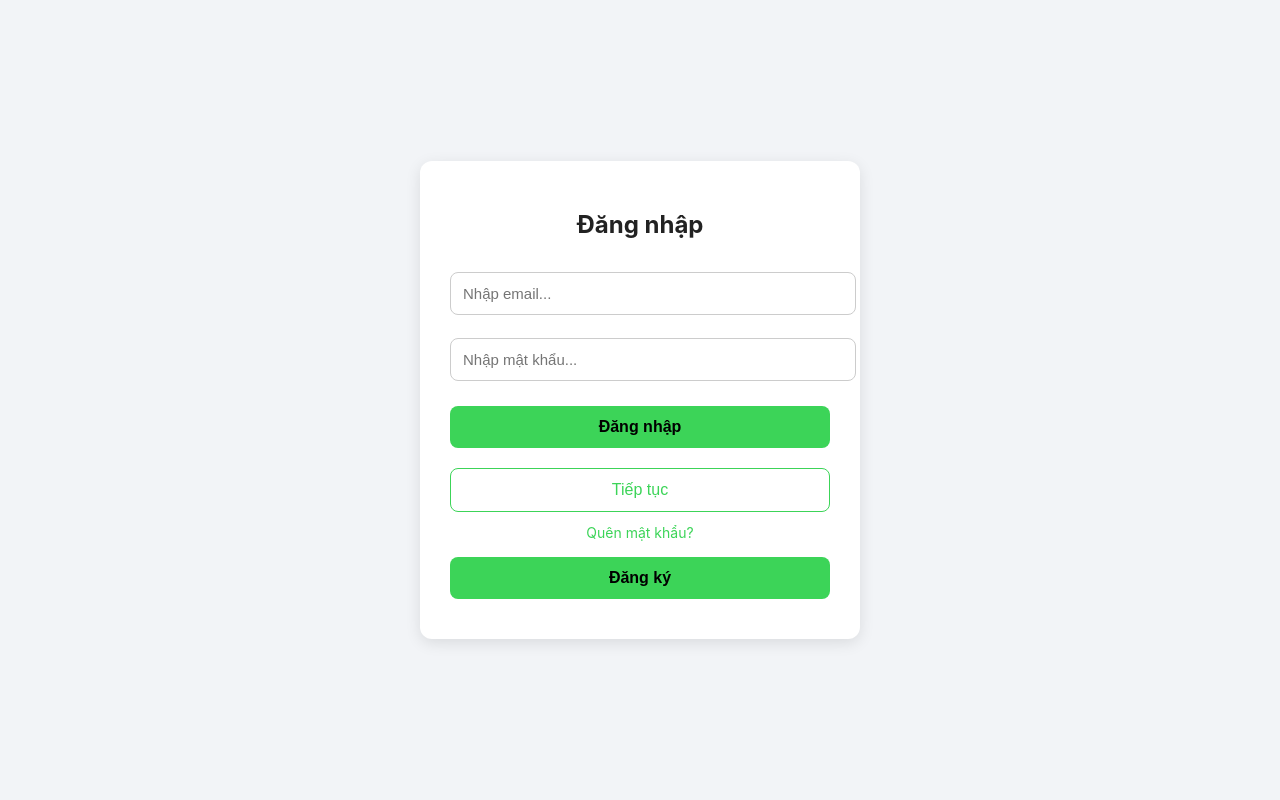
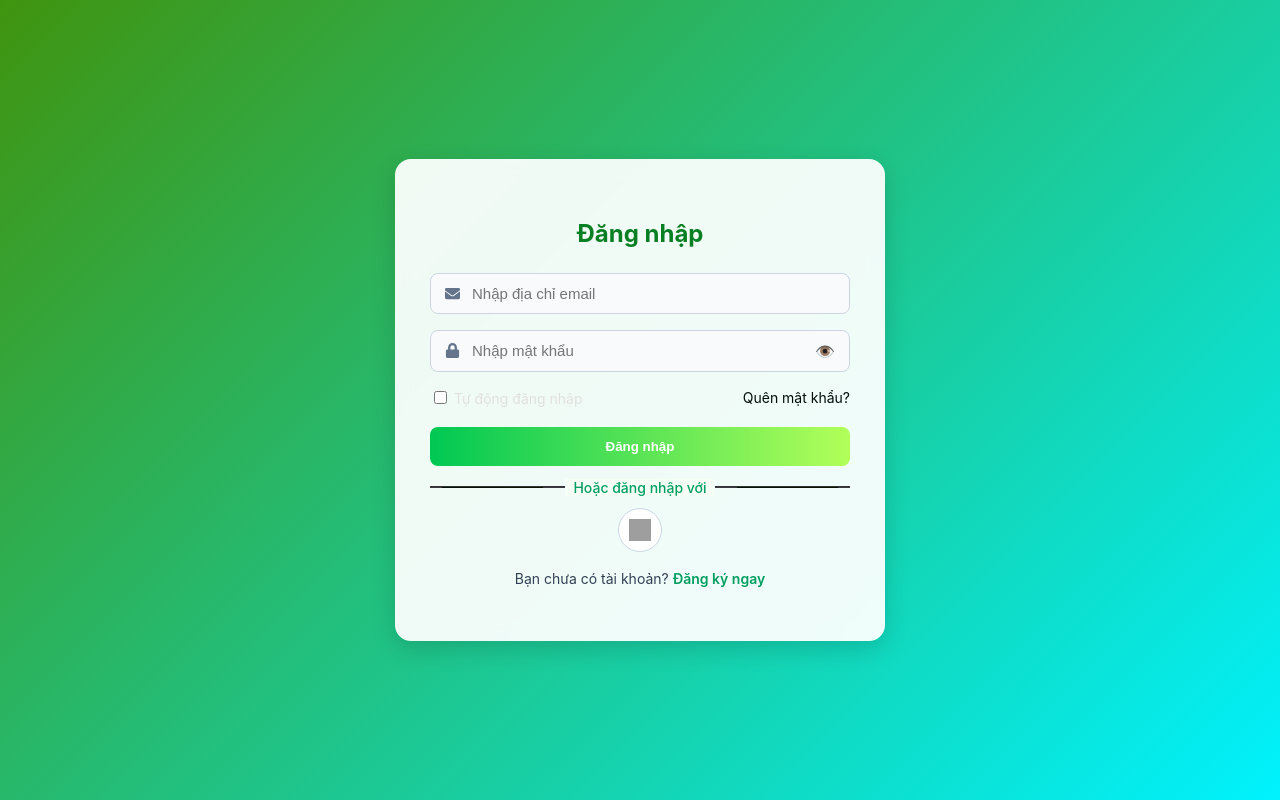
Before and after one commit to longpham-lop/nnkb-fe, a React (Vite) app: page / in a window 1280 px wide. Built offline with nearby package versions, Linux system fonts and the light colour scheme; grey boxes are pictures that could not be loaded.

Commit message:
Updated Login and Register CSS

```diff
--- a/package.json
+++ b/package.json
@@ -17,7 +17,8 @@
     "react-dom": "^19.1.1",
     "react-router-dom": "^7.9.4",
     "react-slick": "^0.31.0",
-    "slick-carousel": "^1.8.1"
+    "slick-carousel": "^1.8.1",
+    "react-icons": "^5.5.0"
   },
   "devDependencies": {
     "@eslint/js": "^9.36.0",
--- a/src/App.jsx
+++ b/src/App.jsx
@@ -191,34 +191,29 @@ function Layout() {
     <>
       {!hideHeaderFooter && (
         <div className="home-container">
-          {/* Header Section */}
           <header className="header">
-             <button className="logo" onClick={() => navigate("home")}>
-                Topticket
-              </button>
+            {/* Logo */}
+            <button className="logo" onClick={() => navigate("/home")}>
+              <span className="logo-highlight">Top</span>ticket
+            </button>
 
-            <link
-              href="https://fonts.googleapis.com/css2?family=Baloo+2:wght@400;600;700&display=swap"
-              rel="stylesheet"
-            />
-
-            <div className="search-bar">
-              <input type="text" placeholder="Tìm tên sự kiện hay nghệ sĩ" />
-              <button>Tìm kiếm</button>
+            {/* Thanh tìm kiếm */}
+            <div className="search-wrapper">
+              <div className="search-bar">
+                <input type="text" placeholder="Tìm kiếm sự kiện, nghệ sĩ..." />
+                <button className="search-btn">🔍</button>
+              </div>
             </div>
 
+            {/* Các nút bên phải */}
             <div className="header-nav">
-              <a href="#">Tạo sự kiện</a>
-              <button
-                className="btn-myticket"
-                onClick={() => navigate("/account")}
-              >
+              <button className="btn-myticket" onClick={() => navigate("/tickets")}>
+                Tạo sự kiện
+              </button>
+              <button className="btn-myticket" onClick={() => navigate("/tickets")}>
                 Vé của tôi
               </button>
-              <button
-                className="btn-account"
-                onClick={() => navigate("/account")}
-              >
+              <button className="btn-account" onClick={() => navigate("/account")}>
                 Tài khoản
               </button>
             </div>
--- a/src/components/Login/Login.css
+++ b/src/components/Login/Login.css
@@ -1,4 +1,20 @@
+/* ====================== */
+/* LOGIN PAGE CSS FIXED   */
+/* ====================== */
 
+/* Toàn trang nền gradient xanh lá mát */
+.login-page {
+  height: 100vh;
+  display: flex;
+  justify-content: center;
+  align-items: center;
+  background: linear-gradient(135deg, #40940f 0%, #00f2fe 100%);
+  font-family: "Inter", sans-serif;
+  position: relative;
+  overflow: hidden;
+}
+
+/* Container bao toàn màn hình */
 .login-container {
   display: flex;
   justify-content: center;
@@ -7,7 +23,7 @@
   background-color: #f2f4f7;
 }
 
-
+/* Hộp đăng nhập */
 .login-box {
   width: 380px;
   padding: 30px;
@@ -16,11 +32,27 @@
   box-shadow: 0px 4px 15px rgba(0, 0, 0, 0.1);
   text-align: center;
 }
-.login-box h2 {
+
+/* Hộp đăng nhập có hiệu ứng đẹp */
+.login-card {
+  width: 420px;
+  padding: 40px 35px;
+  background: #ffffffee;
+  border-radius: 16px;
+  box-shadow: 0 8px 25px rgba(0, 0, 0, 0.15);
+  text-align: center;
+  animation: fadeInUp 0.6s ease;
+  backdrop-filter: blur(8px);
+}
+
+/* Tiêu đề */
+.login-card h2 {
   margin-bottom: 25px;
-  color: #222;
-  font-weight: bold;
+  color: #087f23;
+  font-weight: 700;
 }
+
+/* Ô nhập email và password */
 .login-box input[type="email"],
 .login-box input[type="password"] {
   width: 100%;
@@ -28,29 +60,159 @@
   margin: 8px 0 15px 0;
   border: 1px solid #ccc;
   border-radius: 8px;
+  outline: none;
+}
+
+/* Nhóm input có icon */
+.input-group {
+  display: flex;
+  align-items: center;
+  border: 1px solid #cbd5e1;
+  border-radius: 8px;
+  padding: 10px 14px;
+  margin-bottom: 16px;
+  background: #f9fafc;
+  transition: all 0.2s ease;
+}
+
+.input-group:focus-within {
+  border-color: #00c853;
+  box-shadow: 0 0 0 2px rgba(0, 200, 83, 0.25);
+}
+
+.input-group input {
+  flex: 1;
+  border: none;
+  outline: none;
+  background: transparent;
+  font-size: 15px;
+  color: #333;
+}
+
+.icon {
+  color: #64748b;
+  margin-right: 10px;
   font-size: 15px;
 }
 
-.login-box button {
+/* Toggle ẩn/hiện mật khẩu */
+.toggle-pass {
+  cursor: pointer;
+  font-size: 16px;
+}
+
+/* Các tuỳ chọn nhỏ */
+.options {
+  display: flex;
+  justify-content: space-between;
+  align-items: center;
+  font-size: 14px;
+  margin-bottom: 20px;
+}
+
+.options a {
+  color: #010f0a;
+  text-decoration: none;
+}
+
+.options a:hover {
+  text-decoration: underline;
+}
+
+/* Nút chính */
+.btn-login {
   width: 100%;
   padding: 12px;
-  margin: 10px 0;
   border: none;
   border-radius: 8px;
-  font-size: 16px;
+  background: linear-gradient(90deg, #00c853, #b2ff59);
+  color: white;
+  font-weight: 600;
   cursor: pointer;
-  transition: 0.2s;
+  transition: all 0.3s ease;
 }
 
-.login-box .btn-login {
-  background-color: #3cd458;
-  color: black;
+.btn-login:hover {
+  transform: translateY(-1px);
+  opacity: 0.95;
+}
+
+/* Dòng chia */
+.divider {
+  display: flex;
+  align-items: center;
+  justify-content: center;
+  color: #23b406;
+  margin: 25px 0;
+  font-size: 14px;
+  font-weight: 500;
+  width: 100%;
+  text-align: center;
+  background: none;
+  border: none;
+  text-decoration: none;
+  position: relative;
+  z-index: 1;
+}
+
+.divider::before,
+.divider::after {
+  content: "";
+  flex: 1;
+  height: 1px;
+  background: linear-gradient(to right, #011409, #0d1801);
+  margin: 0 12px;
+  border: none;
+}
+
+.divider span {
+  background-color: #f5fff5;
+  padding: 0 8px;
+  z-index: 2;
+  position: relative;
+}
+
+/* Nút đăng nhập Google */
+.btn-google {
+  width: 44px;
+  height: 44px;
+  border-radius: 50%;
+  border: 1px solid #cbd5e1;
+  background: white;
+  display: flex;
+  justify-content: center;
+  align-items: center;
+  margin: 0 auto 18px;
+  transition: 0.25s ease;
+}
+
+.btn-google:hover {
+  transform: scale(1.08);
+  box-shadow: 0 0 12px rgba(0, 200, 83, 0.3);
+}
+
+.btn-google img {
+  width: 22px;
+  height: 22px;
+}
+
+/* Text đăng ký */
+.signup-text {
+  font-size: 14px;
+  color: #334155;
+}
+
+.signup-text span {
+  color: #009e60;
+  cursor: pointer;
   font-weight: 600;
 }
 
-.login-box .btn-login:hover {
-  background-color: #2fb74a;
+.signup-text span:hover {
+  text-decoration: underline;
 }
+
+/* Nút phụ */
 .login-box .btn-secondary {
   background-color: #ffffff;
   border: 1px solid #3cd458;
@@ -61,6 +223,7 @@
   background-color: #3cd458;
   color: white;
 }
+
 .login-box a {
   color: #3cd458;
   text-decoration: none;
@@ -70,3 +233,15 @@
 .login-box a:hover {
   text-decoration: underline;
 }
+
+/* Hiệu ứng mở */
+@keyframes fadeInUp {
+  from {
+    opacity: 0;
+    transform: translateY(20px);
+  }
+  to {
+    opacity: 1;
+    transform: translateY(0);
+  }
+}
--- a/src/components/Login/Login.jsx
+++ b/src/components/Login/Login.jsx
@@ -1,28 +1,62 @@
-import React from 'react';
-import { useNavigate } from 'react-router-dom';
-import './Login.css';
+import React, { useState } from "react";
+import { useNavigate } from "react-router-dom";
+import { FaEnvelope, FaLock } from "react-icons/fa";
+import "./Login.css";
 
 function Login() {
   const navigate = useNavigate();
+  const [showPassword, setShowPassword] = useState(false);
 
   return (
-    <div className="login-container">
-      <div className="login-box">
+    <div className="login-page">
+      <div className="login-card">
         <h2>Đăng nhập</h2>
-        <input type="email" placeholder="Nhập email..." />
-        <input type="password" placeholder="Nhập mật khẩu..." />
-        <button className="btn-login" onClick={() => navigate("/Home")}>
+
+        <div className="input-group">
+          <FaEnvelope className="icon" />
+          <input type="email" placeholder="Nhập địa chỉ email" />
+        </div>
+
+        <div className="input-group">
+          <FaLock className="icon" />
+          <input
+            type={showPassword ? "text" : "password"}
+            placeholder="Nhập mật khẩu"
+          />
+          <span
+            className="toggle-pass"
+            onClick={() => setShowPassword(!showPassword)}
+          >
+            {showPassword ? "🙈" : "👁️"}
+          </span>
+        </div>
+
+        <div className="options">
+          <label>
+            <input type="checkbox" /> Tự động đăng nhập
+          </label>
+          <a href="#">Quên mật khẩu?</a>
+        </div>
+
+        <button className="btn-login" onClick={() => navigate("/home")}>
           Đăng nhập
         </button>
-        <button className="btn-secondary">Tiếp tục</button>
-        <a href="#">Quên mật khẩu?</a>
-        <button
-          className="btn-login"
-          style={{ marginTop: '15px' }}
-          onClick={() => navigate('/register')}
-        >
-          Đăng ký
+
+        <div className="divider">
+          <span>Hoặc đăng nhập với</span>
+        </div>
+
+        <button className="btn-google">
+          <img
+            src="https://www.svgrepo.com/show/475656/google-color.svg"
+            alt="Google"
+          />
         </button>
+
+        <p className="signup-text">
+          Bạn chưa có tài khoản?{" "}
+          <span onClick={() => navigate("/register")}>Đăng ký ngay</span>
+        </p>
       </div>
     </div>
   );
--- a/src/components/Register/Register.css
+++ b/src/components/Register/Register.css
@@ -1,131 +1,144 @@
-/* Toàn bộ layout chia 2 nửa */
-.register-container {
+/* Nền xanh lá gradient nhẹ */
+.register-page {
+  height: 100vh;
   display: flex;
-  height: 100vh;
-  font-family: "Poppins", sans-serif;
   justify-content: center;
   align-items: center;
-  background-color: aliceblue;
-  /* border: 2px solid black;; */
+  background: linear-gradient(135deg, #43a047 0%, #00e676 100%);
+  font-family: "Inter", sans-serif;
+  position: relative;
+  overflow: hidden;
+}
 
+/* Thẻ đăng ký */
+.register-card {
+  width: 459px;
+  padding: 40px 35px;
+  background: #ffffffee;
+  border-radius: 16px;
+  box-shadow: 0 8px 25px rgba(0, 0, 0, 0.15);
+  text-align: center;
+  animation: fadeInUp 0.6s ease;
+  backdrop-filter: blur(8px);
 }
-.register-card {
-  background-color: rgb(181, 34, 34);
-  width: 200px;
-  /* padding: 30px 25px; */
-  border-radius: 20px;
-  box-shadow: black;
-  text-align: center;
-  max-width: 90%;
-  display: flex;
+
+/* Tiêu đề */
+.register-title {
+  margin-bottom: 6px;
+  color: #006837;
+  font-weight: 700;
 }
-/* Nửa trái – màu xanh */
-.register-left {
-  flex: 1;
-  background-color: #6edb6e;
-  padding: 40px 60px;
+
+/* Form */
+.register-form {
   display: flex;
   flex-direction: column;
-  justify-content: center;
-  color: black;
-  border-top-left-radius: 10px;
-  border-bottom-left-radius: 10px;
+  gap: 12px;
+  margin-bottom: 20px;
 }
 
-.register-title {
-  font-size: 20px;
-  font-weight: 700;
-  margin-bottom: 20px;
-  /* border-bottom: 2px solid rgb(145, 29, 29); */
-  width: 100px;
+.register-form input {
+  border: 1px solid #cbd5e1;
+  border-radius: 8px;
+  padding: 10px 14px;
+  font-size: 15px;
+  background: #f9fafc;
+  transition: all 0.2s ease;
 }
 
-/* Form input */
-.register-form input {
-  width: 80%;
-  margin: 10px 0;
-  padding: 10px;
-  border: 2px solid black;
-  border-radius: 4px;
+.register-form input:focus {
+  border-color: #00e676;
+  box-shadow: 0 0 0 2px rgba(0, 230, 118, 0.25);
   outline: none;
-  font-size: 15px;
-  box-shadow: 2px 2px 2px rgba(0, 0, 0, 0.2);
-}
-
-/* Nửa phải */
-.register-right {
-  flex: 1;
-  background-color: rgb(251, 251, 251);
-  display: flex;
-  flex-direction: column;
-  justify-content: center;
-  align-items: center;
-  position: relative;
-  border-top-right-radius: 10px;
-  border-bottom-right-radius: 10px;
 }
 
 /* Nút đăng ký */
 .btn-register {
-  width: 200px;
-  background-color: #6edb6e;
-  color: black;
-  font-weight: bold;
+  width: 100%;
+  padding: 12px;
   border: none;
-  border-radius: 4px;
-  padding: 10px;
-  margin: 15px 0;
+  border-radius: 8px;
+  background: linear-gradient(90deg, #43a047, #00e676);
+  color: white;
+  font-weight: 600;
   cursor: pointer;
+  transition: all 0.3s ease;
 }
 
 .btn-register:hover {
-  background-color: #5ac85a;
+  transform: translateY(-1px);
+  opacity: 0.95;
 }
 
-/* Đăng nhập */
-.text-account {
-  margin: 10px 0;
+/* Divider giữa nút */
+.divider {
+  display: flex;
+  align-items: center;
+  justify-content: center;
+  text-align: center;
+  color: #009e60;
+  margin: 22px 0;
+  font-size: 14px;
   font-weight: 500;
+  gap: 10px;
 }
 
-.btn-login {
-  width: 200px;
-  background-color: #6edb6e;
-  color: black;
-  font-weight: bold;
-  border: none;
-  border-radius: 4px;
-  padding: 10px;
-  cursor: pointer;
+.divider::before,
+.divider::after {
+  content: "";
+  flex: 1;
+  height: 1px;
+  background: linear-gradient(to right, #011308, #0b1401);
 }
 
-.btn-login:hover {
-  background-color: #5ac85a;
+/* Nút Google */
+.btn-google {
+  width: 44px;
+  height: 44px;
+  border-radius: 50%;
+  border: 1px solid #cbd5e1;
+  background: white;
+  display: flex;
+  justify-content: center;
+  align-items: center;
+  margin: 0 auto 18px;
+  transition: 0.25s ease;
 }
 
-/* Hiệu ứng hình “vé” */
-.ticket-shape {
-  position: absolute;
-  width: 50px;
-  height: 80px;
-  border: 2px solid black;
-  border-radius: 15px;
+.btn-google:hover {
+  transform: scale(1.08);
+  box-shadow: 0 0 12px rgba(67, 160, 71, 0.3);
 }
 
-.ticket-shape.top {
-  top: 120px;
-  left: -25px;
-  border-right: 2px dotted black;
-  border-top-right-radius: 30px;
-  border-bottom-right-radius: 30px;
-  background-color: white;
+.btn-google img {
+  width: 22px;
+  height: 22px;
 }
 
-.ticket-shape.bottom {
-  bottom: 120px;
-  left: -25px;
-  border-right: 2px dotted black;
-  border-top-right-radius: 30px;
-  border-bottom-right-radius: 30px;
-  background-color: white;
+/* Text dưới cùng */
+.text-account {
+  font-size: 14px;
+  color: #334155;
 }
+
+.link-login {
+  color: #009e60;
+  cursor: pointer;
+  font-weight: 600;
+}
+
+.link-login:hover {
+  text-decoration: underline;
+}
+
+/* Hiệu ứng mở */
+@keyframes fadeInUp {
+  from {
+    opacity: 0;
+    transform: translateY(30px);
+  }
+  to {
+    opacity: 1;
+    transform: translateY(0);
+  }
+}
--- a/src/components/Register/Register.jsx
+++ b/src/components/Register/Register.jsx
@@ -6,31 +6,39 @@ function Register() {
   const navigate = useNavigate();
 
   return (
-    <div className="register-container">
-      <div className="register-left">
+    <div className="register-page">
+      <div className="register-card">
         <h2 className="register-title">Đăng ký</h2>
+
         <form className="register-form">
           <input type="text" placeholder="Họ" />
           <input type="text" placeholder="Tên" />
           <input type="text" placeholder="Số điện thoại" />
           <input type="email" placeholder="Email" />
-          <input type="country" placeholder="Địa chỉ" />
+          <input type="text" placeholder="Địa chỉ" />
           <input type="password" placeholder="Mật khẩu" />
           <input type="password" placeholder="Xác nhận mật khẩu" />
         </form>
-      </div>
-
-      <div className="register-right">
-        <div className="ticket-shape top"></div>
 
         <button className="btn-register">Đăng ký</button>
 
-        <p className="text-account">Đã có tài khoản?</p>
-        <button className="btn-login" onClick={() => navigate("/")}>
-          Đăng nhập
+        <div className="divider">
+          <span>Hoặc đăng ký với</span>
+        </div>
+
+        <button className="btn-google">
+          <img
+            src="https://www.svgrepo.com/show/475656/google-color.svg"
+            alt="Google"
+          />
         </button>
 
-        <div className="ticket-shape bottom"></div>
+        <p className="text-account">
+          Đã có tài khoản?{" "}
+          <span className="link-login" onClick={() => navigate("/")}>
+            Đăng nhập
+          </span>
+        </p>
       </div>
     </div>
   );
```
Also changed, not shown: src/App.css (+119 -80 lines), 1 other file (tests, documents, lock files or other folders).
